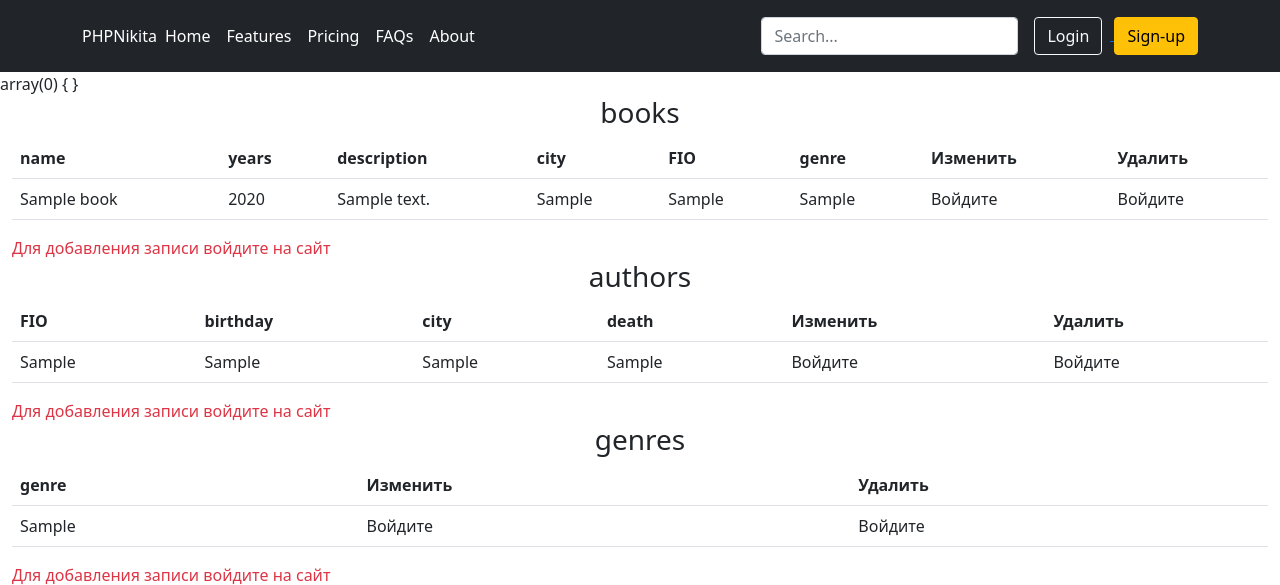
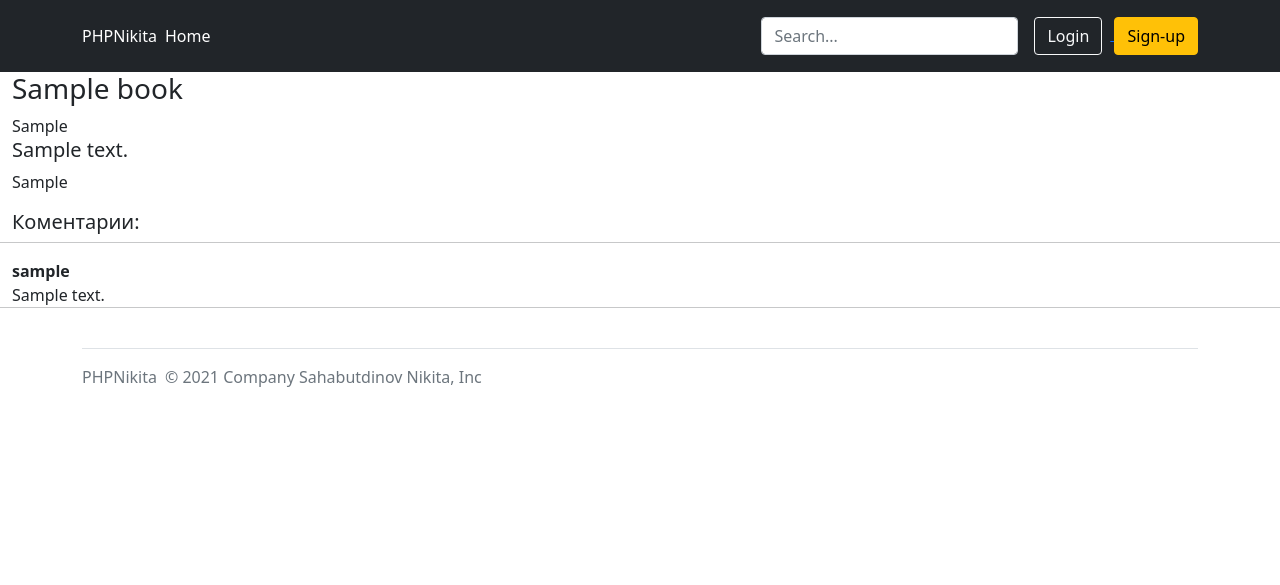
Before and after one commit to nikihsah/HardcodeSitePHP, a PHP site: page /1 in a window 1280 px wide. Shown: the top 585 px of the page. Run offline with PHP 8.4, Linux system fonts and the light colour scheme; tables that the repository leaves empty or names only in its code hold one stand-in row (values such as "Sample post"); some libraries are stand-ins or nearby versions.

Commit message:
added cookie and comments

```diff
--- a/Tables and books/index.php
+++ b/Tables and books/index.php
@@ -1,6 +1,5 @@
 <!--Если POST пустой, мы выводим обычные таблицы, иначе таблицы для редактирования-->
 <?php
-var_dump($_POST);
 if(!($_POST)) {
     ?>
     <?php
@@ -26,9 +25,14 @@ if(!($_POST)) {
                 <?php
                 foreach ($table as $numberstr => $str) {
                     echo '<tr>';
+                    $idd = $str['id'];
                     foreach ($str as $key => $value)
                         if(!preg_match('#\w{0,}(id)#', $key)) {
-                            echo sprintf('<td>%s</td>', $value);
+                            if($name=='books') {
+                                echo sprintf("<td><a href='$idd'>%s</a></td>", $value);
+                            }else{
+                                echo sprintf("<td>%s</td>", $value);
+                            }
                         }
 
                     if(!isset($_SESSION['user'])) {
@@ -190,4 +194,4 @@ if(!($_POST)) {
     ?>
     <?php
 }
-?>s
+?>
--- /dev/null
+++ b/book/view.php
@@ -0,0 +1,43 @@
+
+<section class="container-fluid">
+    <div class="row mb-3">
+        <div class="row">
+            <h3><?=$book[0]['name']?></h3>
+            <text><?=$book[0]['genre']?></text>
+        </div>
+        <div class="row">
+            <h5><?=$book[0]['description']?></h5>
+        </div>
+        <div class="row">
+            <text><?=$book[0]['FIO']?></text>
+        </div>
+    </div>
+    <div class="row mb-3">
+
+        <?php
+        if($all){
+            echo '<h5>Коментарии:</h5><hr>';
+            foreach ($all as $number => $com){
+                echo sprintf('<div class="row"><b>%s</b>', $com['username']);
+                echo sprintf('<text>%s</text></div><hr>', $com['text']);
+            }
+        }else{
+            echo '<h5>Коментарии не найдены, станьте первым!</h5>';
+        }
+        ?>
+
+    </div>
+
+    <div>
+        <?php
+        if(isset($_SESSION['user'])){
+            echo sprintf("<form class='form-group mb-3' method='POST' action=''>
+            <input name='idUser' type='hidden' value='%s'>
+            <textarea class='form-control' name='text'></textarea>
+            <input type='submit' class='btn btn-dark' value='Оставить'>
+            </form>", $_SESSION['user']->getid());
+        }
+        ?>
+    </div>
+
+</section>
--- a/config/routes.php
+++ b/config/routes.php
@@ -1,6 +1,8 @@
 <?php
 $not = null;
 return array(
+    '^([0-9]+)$' => 'books/book',
+
     'del' => 'tables/del',
 	'upper' => 'tables/upper',
     'add' => 'tables/add',
--- /dev/null
+++ b/controllers/BooksController.php
@@ -0,0 +1,31 @@
+<?php
+include(ROOT . '/models/comments.php');
+include(ROOT . '/models/books.php');
+include(ROOT . '/models/user.php');
+
+class BooksController
+{
+
+    public function actionBook(){
+
+        $id = trim($_SERVER['REQUEST_URI'], '/');
+
+        $comm = new comments($id);
+
+        $book = books::get($id);
+
+        if(isset($_POST['idUser'])){
+            $comm->addcomment($_POST['idUser'], $_POST['text']);
+            header("Location: ".$_SERVER['REQUEST_URI']);
+        }
+
+        $all = $comm->getcomments();
+
+        require_once(ROOT . '/includes/header.php');
+        include(ROOT . '/book/view.php');
+        require_once(ROOT . '/includes/footer.php');
+
+        return true;
+    }
+
+}
--- a/controllers/LoginController.php
+++ b/controllers/LoginController.php
@@ -18,6 +18,11 @@ class LoginController
                         $users['id']);
                     $session = new Session($user);
                     $_SESSION['user'] = $user;
+
+                    if($_POST['cookie']){
+                        setcookie('user', $user, time() + 3600 * 24 * 7);
+                    }
+
                     header('Location: /');
                 }
             }
@@ -33,6 +38,7 @@ class LoginController
     public function actionLogout(): bool{
         session_start();
         unset($_SESSION['user']);
+        setcookie('user', '', time()-1);
         header('Location: /');
         return true;
     }
--- a/includes/header.php
+++ b/includes/header.php
@@ -34,10 +34,6 @@
 
             <ul class="nav col-12 col-lg-auto me-lg-auto mb-2 justify-content-center mb-md-0">
                 <li><a href="/" class="nav-link px-2 text-white">Home</a></li>
-                <li><a href="#" class="nav-link px-2 text-white">Features</a></li>
-                <li><a href="#" class="nav-link px-2 text-white">Pricing</a></li>
-                <li><a href="#" class="nav-link px-2 text-white">FAQs</a></li>
-                <li><a href="#" class="nav-link px-2 text-white">About</a></li>
             </ul>
 
             <form class="col-12 col-lg-auto mb-3 mb-lg-0 me-lg-3">
--- a/models/books.php
+++ b/models/books.php
@@ -10,6 +10,18 @@ class books
        books.city, books.idAuthor as authorsid, authors.FIO, books.idGenre as genreid, genres.genre
         FROM books inner join genres ON books.idGenre = genres.id
         inner join authors ON books.idAuthor = authors.id');
+        while ($row = mysqli_fetch_assoc($result)) {
+            $tablesRows[] = $row;
+        }
+        return $tablesRows;
+    }
+
+    public static function get(int $id){
+        $connect = connect();
+        $result = mysqli_query($connect, "SELECT books.id, books.name, books.years, books.description,
+       books.city, books.idAuthor as authorsid, authors.FIO, books.idGenre as genreid, genres.genre
+        FROM books inner join genres ON books.idGenre = genres.id
+        inner join authors ON books.idAuthor = authors.id WHERE books.id = $id");
         while ($row = mysqli_fetch_assoc($result)) {
             $tablesRows[] = $row;
         }
--- /dev/null
+++ b/models/comments.php
@@ -0,0 +1,44 @@
+<?php
+
+
+class comments
+{
+
+private $idbook;
+
+    function __construct($id){
+        $this -> idbook = $id;
+    }
+
+    public static function getall(){
+        $connect = connect();
+        $result = mysqli_query($connect, 'SELECT * FROM `comments`');
+        while ($row = mysqli_fetch_assoc($result)) {
+            $tablesRows[] = $row;
+        }
+        return $tablesRows;
+    }
+
+    public function getcomments(){
+        $tablesRows = [];
+        $connect = connect();
+        $query = sprintf("SELECT idBook, users.username, text
+            FROM `comments`
+                inner join users on users.id = comments.idUser
+            WHERE idBook = %s",
+            $this->idbook);
+        $result = mysqli_query($connect, $query);
+        while ($row = mysqli_fetch_assoc($result)) {
+            $tablesRows[] = $row;
+        }
+        return $tablesRows;
+    }
+
+    public function addcomment($idUser, $text){
+        $connect = connect();
+        $query = sprintf("INSERT INTO `comments`(`idUser`, `idBook`, `text`)
+            VALUES (%s, %s, '%s')",
+            $idUser, $this->idbook, $text);
+        $result = mysqli_query($connect, $query);
+    }
+}
```
Also changed, not shown: login/login.php (+10 -1 lines).
